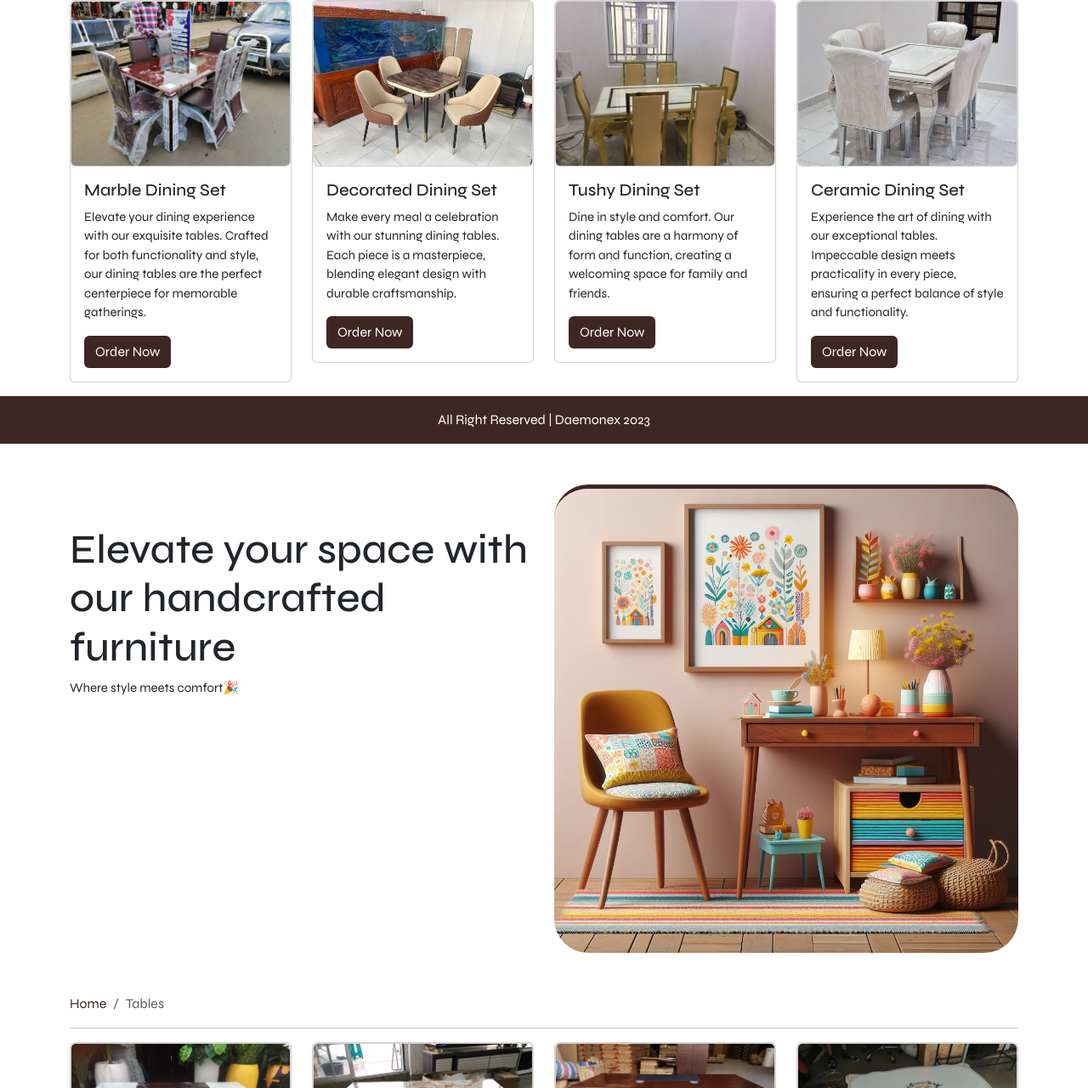
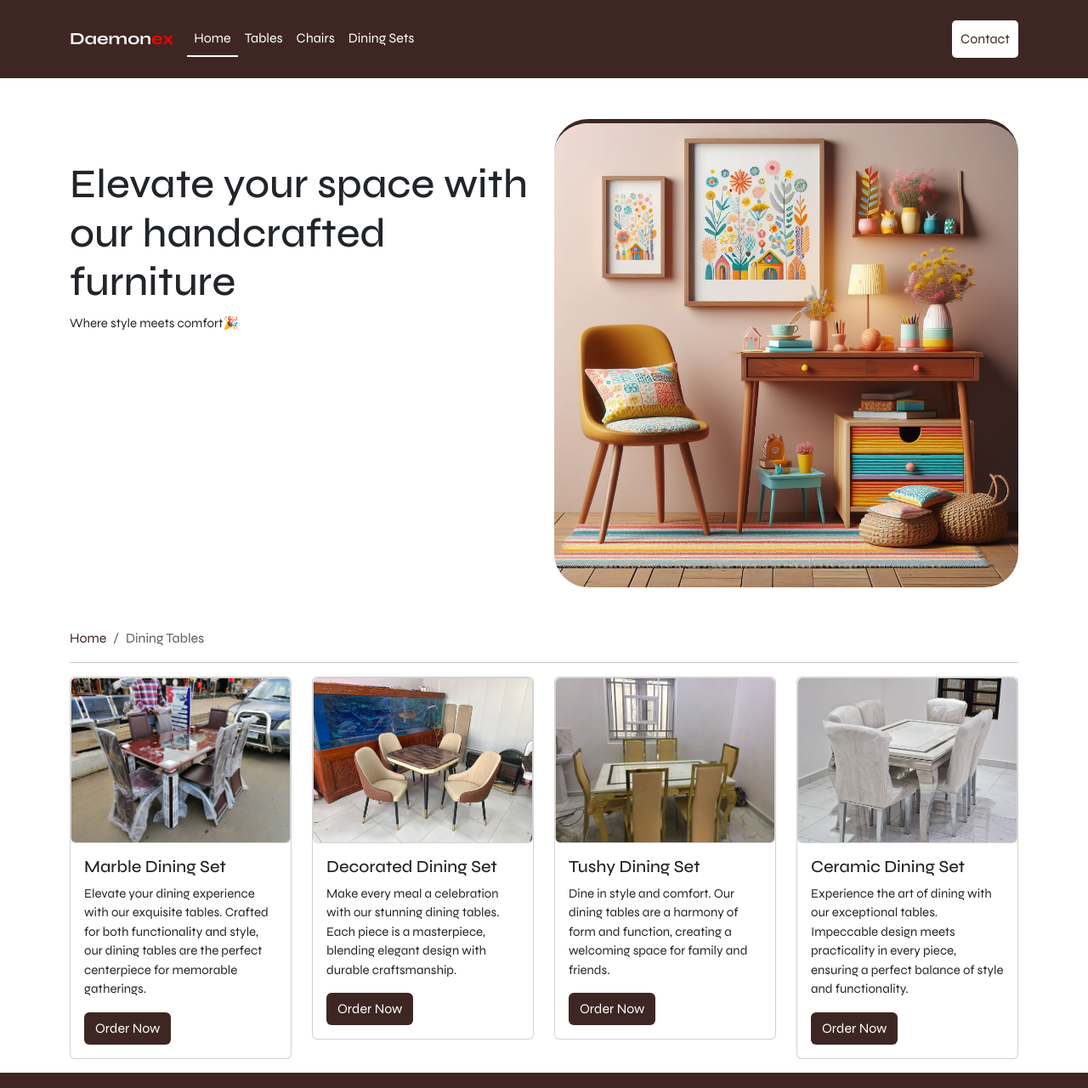
Before and after one commit to tech03-maker/FurnitureProject, a React (Vite) app: page /dining in a window 1280 px wide. Shown: the top 1280 px of the page at 85% size. Built offline with nearby package versions, Linux system fonts and the light colour scheme.

Commit message:
navigation routing and still prone to changes

```diff
--- a/src/App.tsx
+++ b/src/App.tsx
@@ -4,29 +4,19 @@ import { Hero } from "./components/HeroFolder/Hero";
 import { Tables } from "./components/Tables/Tables";
 import { Chair } from "./components/Chair/Chair";
 import { Dining } from "./components/Dining/Dining";
-import { Routes, Route } from "react-router-dom";
+import { createBrowserRouter, RouterProvider } from "react-router-dom";
 // import {library} from "@fortawesome/fontawesome-svg-core"
 // import {faw} from "@fortawesome/fontawesome-svg-core"
 // library.add(faBars)
 
 function App() {
-  return (
-    <div>
-      <Routes>
-        <Route path="/" element={<Home />} />
-        <Route path="/tables" element={<Tables />} />
-        <Route path="/hero" element={<Hero />} />
-        <Route path="/chair" element={<Chair />} />
-        <Route path="/dining" element={<Dining />} />
-      </Routes>
-
-      {/* <Home /> */}
-      <Hero />
-      <Tables />
-      <Chair />
-      <Dining />
-    </div>
-  );
+  const route = createBrowserRouter([
+    { path: "/", element: <Home /> },
+    { path: "/dining", element: <Dining /> },
+    {path: "/tables", element: <Tables />},
+    {path: "/chair", element: <Chair/>}
+  ]);
+  return <RouterProvider router={route} />;
 }
 
 export default App;
--- a/src/components/Chair/Chair.tsx
+++ b/src/components/Chair/Chair.tsx
@@ -3,15 +3,18 @@ import Table5 from "../../assets/image/image20.jpg";
 import Table6 from "../../assets/image/image22.jpg";
 import Table7 from "../../assets/image/image28.jpg";
 import Table8 from "../../assets/image/image30.jpg";
+import { Link } from "react-router-dom";
+import Home from "../Homepage/Home";
 
 export const Chair = () => {
   return (
     <Fragment>
+        <Home />
         <div className="container">
           <nav className="mt-5">
             <ol className="breadcrumb">
               <li className="breadcrumb-item">
-                <a href="#">Home</a>
+                <Link to="/">Home</Link>
               </li>
               <li className="breadcrumb-item active" aria-current="page">
                 Chairs
@@ -84,17 +87,7 @@ export const Chair = () => {
               </div>
             </div>
           </div>
-          <nav className="mt-5">
-            <ol className="breadcrumb">
-              <li className="breadcrumb-item">
-                <a href="#">Home</a>
-              </li>
-              <li className="breadcrumb-item active" aria-current="page">
-                Dining Tables
-              </li>
-            </ol>
-          </nav>
-          <hr />
+
         </div>
     </Fragment>
   );
--- a/src/components/Dining/Dining.tsx
+++ b/src/components/Dining/Dining.tsx
@@ -3,11 +3,25 @@ import Table9 from "../../assets/image/image 45.jpg";
 import Table10 from "../../assets/image/image7.jpg";
 import Table11 from "../../assets/image/image8.jpg";
 import Table12 from "../../assets/image/image14.jpg";
+import Home from "../Homepage/Home";
+import { Link } from "react-router-dom";
 
 export const Dining = () => {
   return (
     <Fragment>
+        <Home />
       <div className="container">
+        <nav className="mt-5">
+          <ol className="breadcrumb">
+            <li className="breadcrumb-item">
+              <Link to="/">Home</Link>
+            </li>
+            <li className="breadcrumb-item active" aria-current="page">
+              Dining Tables
+            </li>
+          </ol>
+        </nav>
+        <hr />
         <div className="row">
           <div className="col-12 col-sm-2 col-md-3 col-lg-3 mb-3">
             <div className="card">
--- a/src/components/Homepage/Home.tsx
+++ b/src/components/Homepage/Home.tsx
@@ -1,6 +1,8 @@
 import React, { useState } from "react";
 import "./Home.css";
 import { Link } from "react-router-dom";
+import "../HeroFolder/Hero.css";
+import { Hero } from "../HeroFolder/Hero";
 
 function Home() {
   const [activeLink, setActiveLink] = useState("Home");
@@ -37,7 +39,7 @@ function Home() {
                     activeLink === "Home" ? "active" : ""
                   }`}
                   aria-current="page"
-                  to="#"
+                  to="/Home"
                   onClick={() => handleNavLinkClick("Home")}
                 >
                   Home
@@ -48,7 +50,7 @@ function Home() {
                   className={`nav-link ${
                     activeLink === "Tables" ? "active" : ""
                   }`}
-                  to="#"
+                  to="/tables"
                   onClick={() => handleNavLinkClick("Tables")}
                 >
                   Tables
@@ -60,7 +62,7 @@ function Home() {
                   className={`nav-link ${
                     activeLink === "Chairs" ? "active" : ""
                   }`}
-                  to="#"
+                  to="/chair"
                   onClick={() => handleNavLinkClick("Chairs")}
                 >
                   Chairs
@@ -72,7 +74,7 @@ function Home() {
                   className={`nav-link ${
                     activeLink === "Dining" ? "active" : ""
                   }`}
-                  to="#"
+                  to="/dining"
                   onClick={() => handleNavLinkClick("Dining")}
                 >
                   Dining Sets
@@ -87,6 +89,7 @@ function Home() {
           </div>
         </div>
       </nav>
+      <Hero />
     </div>
   );
 }
--- a/src/components/Tables/Tables.tsx
+++ b/src/components/Tables/Tables.tsx
@@ -5,15 +5,18 @@ import Table2 from "../../assets/image/image43.jpg";
 import Table3 from "../../assets/image/image48.jpg";
 import Table4 from "../../assets/image/image2.jpg";
 import { Fragment } from "react";
+import { Link } from "react-router-dom";
+import Home from "../Homepage/Home";
 
 export const Tables = () => {
   return (
     <Fragment>
+      <Home />
       <div className="container mt-5">
         <nav>
           <ol className="breadcrumb">
             <li className="breadcrumb-item">
-              <a href="#">Home</a>
+              <Link to="/">Home</Link>
             </li>
             <li className="breadcrumb-item active" aria-current="page">
               Tables
--- a/src/main.tsx
+++ b/src/main.tsx
@@ -3,12 +3,9 @@ import ReactDOM from "react-dom/client";
 import App from "./App.tsx";
 import "bootstrap/dist/css/bootstrap.css";
 import "bootstrap/dist/js/bootstrap.bundle.min.js";
-import { BrowserRouter } from "react-router-dom";
 
 ReactDOM.createRoot(document.getElementById("root")!).render(
   <React.StrictMode>
-    <BrowserRouter>
-      <App />
-    </BrowserRouter>
+    <App />
   </React.StrictMode>
 );
```
